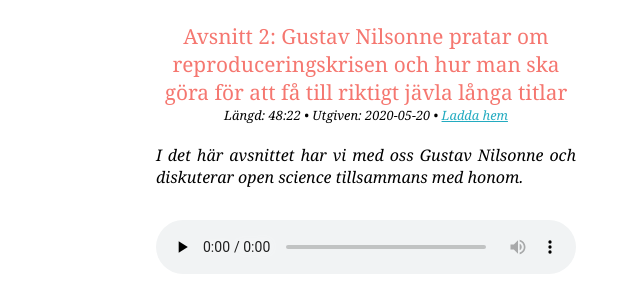
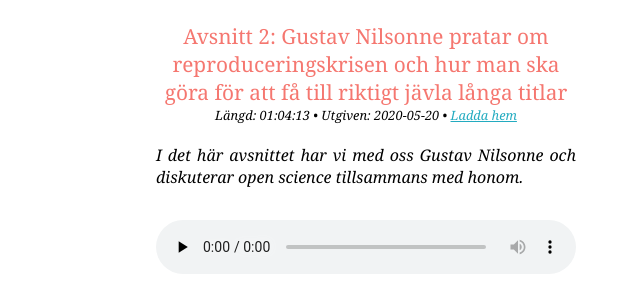
Before and after one commit to Dubbelblind/Dubbelblind.github.io, a Jekyll site: the page built from _posts/2021-06-28-Avsnitt-2.md, in a window 1280 px wide. Shown: the part 310-610 px from the top of the page, without its empty margins (274-914 px from the left). Built offline with Jekyll 4.4.1, drawn with Linux system fonts in a browser that asks for light colours.

Commit message:
Update 2021-06-28-Avsnitt-2.md

```diff
--- a/_posts/2021-06-28-Avsnitt-2.md
+++ b/_posts/2021-06-28-Avsnitt-2.md
@@ -5,8 +5,8 @@ date: 2020-05-20 15:00:00 +0200
 file: https://f002.backblazeb2.com/file/Dubbelblind/Avsnitt-2.mp3
 summary: "I det här avsnittet har vi med oss Gustav Nilsonne och diskuterar open science tillsammans med honom."
 description: ""
-duration: "48:22"
-length: "56051164"
+duration: "01:04:13"
+length: "46236193"
 explicit: "no"
 block: "no"
 ---
```
